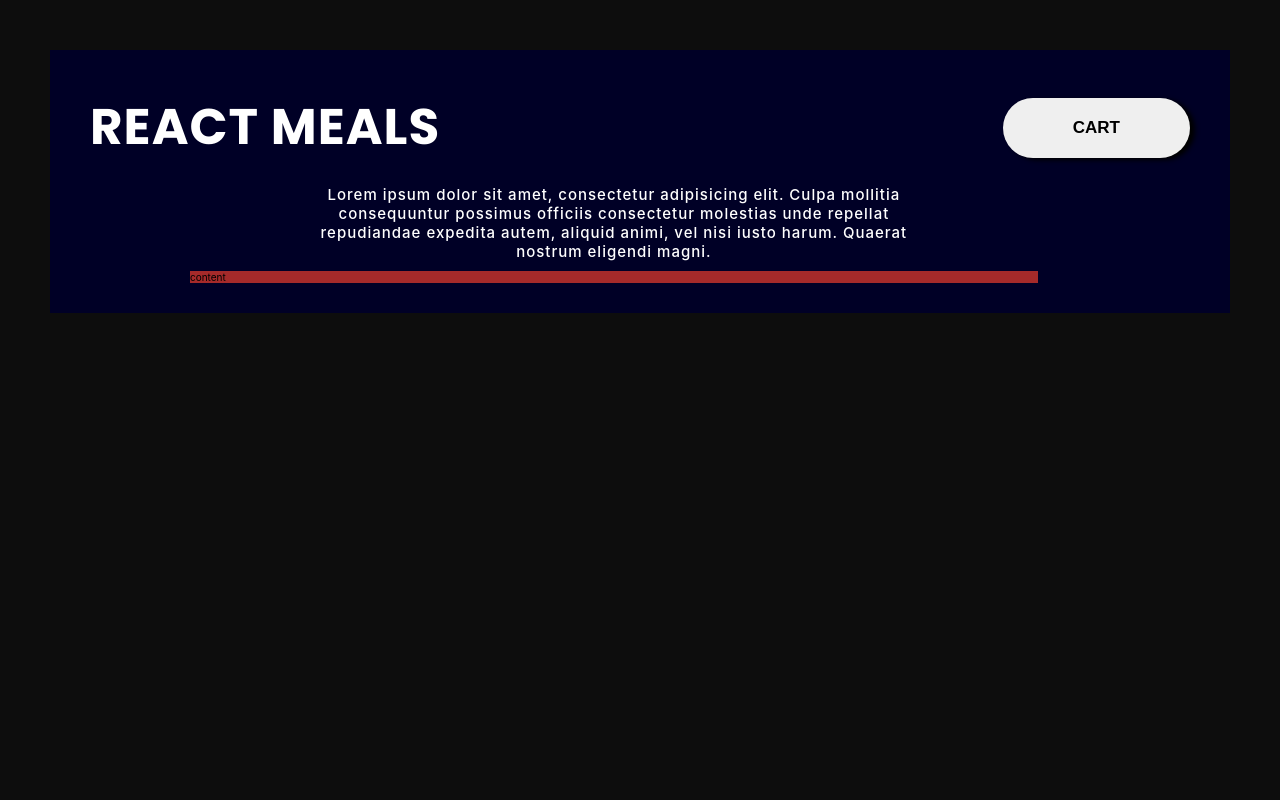
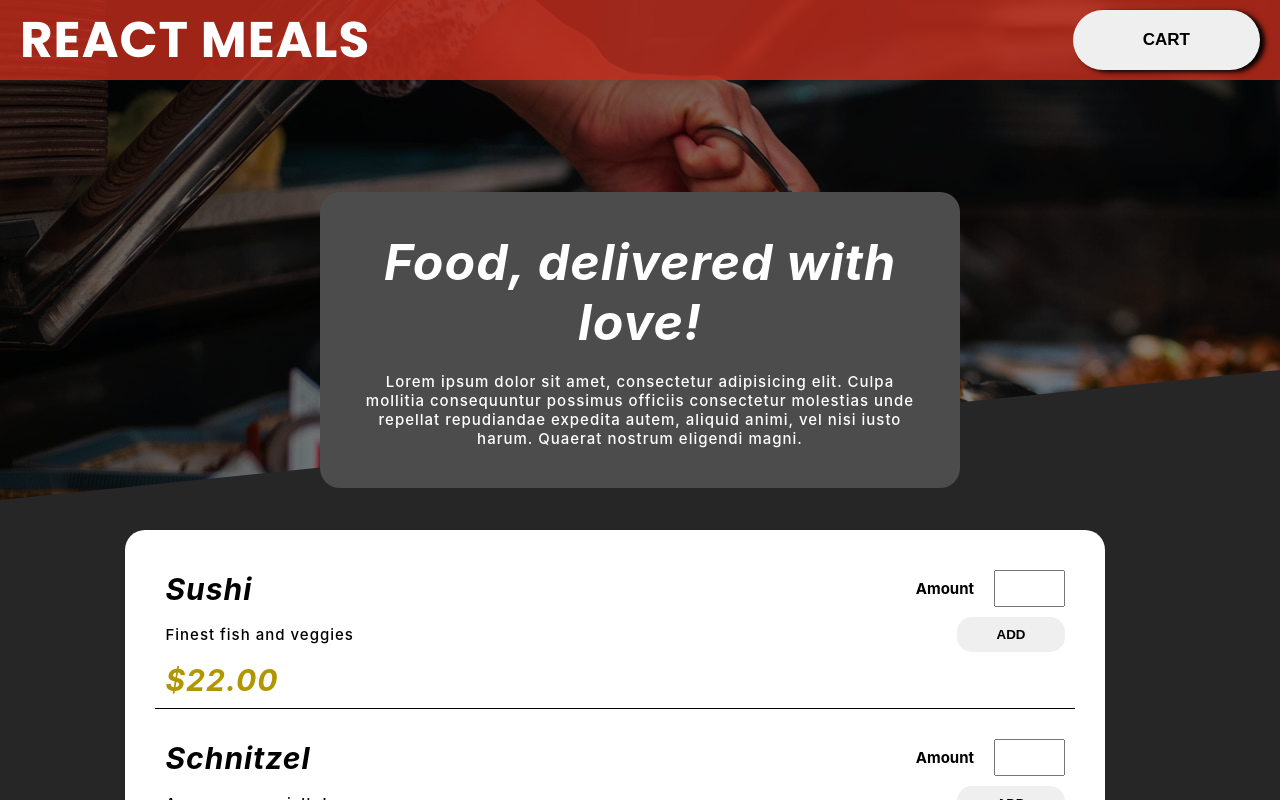
Before and after one commit to andreicastrodev/react-meals, a React (Create React App) app: page / in a window 1280 px wide. Shown: the top 800 px of the page. Built offline with nearby package versions, Linux system fonts and the light colour scheme.

Commit message:
implemented the overall design of the app, will have some final considerations on some of it.

```diff
--- a/src/App.css
+++ b/src/App.css
@@ -12,12 +12,10 @@ html {
 }
 
 body {
-  padding: 5rem;
-  background-color: #0d0d0d;
+  background-color: white;
 }
 
 .App {
-  padding: 3rem;
   display: grid;
   grid-template-rows: repeat(4, min-content);
   grid-template-columns:
@@ -25,24 +23,68 @@ body {
     [center-start] repeat(8, [col-start] minmax(min-content, 14rem) [col-end])
     [center-end] minmax(6rem, 1fr)
     [full-end];
-    background-color:#000026;
+  background-color: #262626;
 }
 
 .header {
-  padding: 1rem;
-  grid-column: 1 / -1;
+  padding: 2rem;
   display: flex;
   align-items: center;
   justify-content: space-between;
+  background-color: rgba(198, 45, 29, 0.8);
+  position: fixed;
+  top: 0;
+  bottom: 0;
+  width: 100%;
+  height: 10vh;
+  z-index: 50;
+}
 
+.landing {
+  grid-column: 1 / -1;
+}
+.main_image {
+  background-image: url("./images/bg-1.jpg");
+  object-fit: cover;
+  width: 100%;
+  height: 50rem;
+  z-index: 1;
+  clip-path: polygon(0 0, 100% 0, 100% 74%, 0% 100%);
+  filter: brightness(0.5);
 }
 
 .landingMessage {
-  padding: 1rem;
-  grid-column: col-start 2 / col-end 6;
+  padding: 4rem;
+  z-index: 10;
+  margin-top: 2rem;
+  width: 50%;
+  position: absolute;
+  top: 40%;
+  left: 50%;
+  transform: translate(-50%, -50%);
+  background-color: #4c4c4c;
+  border-radius: 2rem;
 }
 
 .content {
+  margin-top: 3rem;
   grid-column: col-start 1 / col-end 7;
-  background-color: brown;
+  background-color: white;
+  padding: 3rem;
+  display: flex;
+  flex-direction: column;
+  border-radius: 2rem;
+  animation: moveInBottom 1.5s;
 }
+
+@keyframes moveInBottom {
+  0% {
+    opacity: 0;
+    transform: translateY(3rem);
+  }
+
+  100% {
+    opacity: 1;
+    transform: translate(0);
+  }
+}
--- a/src/App.js
+++ b/src/App.js
@@ -1,17 +1,51 @@
 import Header from "./components/Header/Header.component";
 import LandingMessage from "./components/LandingMessage/LandingMessage";
+import CollectionItems from "./components/Collection-items/Collection-items.component";
 import "./App.css";
+import { useState } from "react";
 
 function App() {
+  const [foodItem, setFoodItem] = useState({
+    foods: [
+      {
+        title: "Sushi",
+        description: "Finest fish and veggies",
+        price: 22,
+        id: 1,
+        quantity: 0,
+      },
+      {
+        title: "Schnitzel",
+        description: "A german specialty!",
+        price: 44,
+        id: 2,
+        quantity: 0,
+      },
+      {
+        title: "Schnitzel",
+        description: "A german specialty!",
+        price: 44,
+        id: 3,
+        quantity: 0,
+      },
+    ],
+  });
+  const { foods } = foodItem;
   return (
     <div className="App">
       <div className="header">
         <Header />
       </div>
-      <div className="landingMessage">
-        <LandingMessage />
+      <div className="landing">
+        <div className="main_image"></div>
+        <div className="landingMessage">
+          <LandingMessage />
+        </div>
       </div>
-      <div className="content">content</div>
+
+      <div className="content">
+        <CollectionItems items={foods} />
+      </div>
     </div>
   );
 }
--- /dev/null
+++ b/src/components/Collection-item/Collection-item.component.jsx
@@ -0,0 +1,22 @@
+import React from "react";
+import styles from "./Collection-item.module.css";
+const CollectionItem = ({ title, price, description }) => (
+  <div className={styles.CollectionItem}>
+    <div className={styles.CollectionItem_title}>
+      <h2 className={styles.CollectionItem_name}>{title}</h2>
+      <div className={styles.CollectionItem_input}>
+        <h2>Amount</h2>
+        <input className={styles.CollectionItem_inputAmount} type="number" />
+      </div>
+    </div>
+    <div className={styles.CollectionItem_description}>
+      <p className={styles.CollectionItem_desc}>{description}</p>
+      <button className={styles.CollectionItem__button}>Add</button>
+    </div>
+    <div className={styles.CollectionItem_price}>
+      <h2 className={styles.CollectionItem__tag}>${price.toFixed(2)}</h2>
+    </div>
+  </div>
+);
+
+export default CollectionItem;
--- /dev/null
+++ b/src/components/Collection-item/Collection-item.module.css
@@ -0,0 +1,69 @@
+.CollectionItem {
+  display: flex;
+  flex-direction: column;
+  margin-bottom: 2rem;
+  border-bottom: 1px solid black;
+  padding: 1rem;
+}
+
+.CollectionItem_title {
+  display: flex;
+  align-items: center;
+  width: 100%;
+  justify-content: space-between;
+  margin-bottom: 1rem;
+}
+
+.CollectionItem_description {
+  display: flex;
+  align-items: center;
+  width: 100%;
+  justify-content: space-between;
+  margin-bottom: 1rem;
+}
+
+.CollectionItem_input {
+  display: flex;
+  gap: 2rem;
+  align-items: center;
+  justify-content: flex-end;
+}
+
+.CollectionItem_name {
+  font-size: 3rem;
+  letter-spacing: 1px;
+  font-style: italic;
+
+  color: black;
+}
+.CollectionItem_desc {
+  font-size: 1.5rem;
+  letter-spacing: 1px;
+  font-weight: 500;
+}
+
+.CollectionItem__tag {
+  font-size: 3rem;
+  letter-spacing: 1px;
+  font-style: italic;
+
+  color: #b29600;
+}
+
+.CollectionItem__button {
+  outline: none;
+  border: none;
+  cursor: pointer;
+  padding: 1rem 4rem;
+  font-weight: 700;
+  text-transform: uppercase;
+  border-radius: 15px;
+}
+
+.CollectionItem_inputAmount {
+  width: 20%;
+  font-weight: 500;
+  font-size: 2rem;
+  padding: 0.5rem;
+  text-align: center;
+}
--- /dev/null
+++ b/src/components/Collection-items/Collection-items.component.jsx
@@ -0,0 +1,19 @@
+import React from "react";
+import CollectionItem from "../Collection-item/Collection-item.component";
+import styles from "./Collection-items.module.css";
+const CollectionItems = ({ items }) => (
+  <React.Fragment>
+    <div className={styles.collectionItem}>
+      {items.map((item) => (
+        <CollectionItem
+          title={item.title}
+          price={item.price}
+          description={item.description}
+          key={item.id}
+        />
+      ))}
+    </div>
+  </React.Fragment>
+);
+
+export default CollectionItems;
--- /dev/null
+++ b/src/components/Collection-items/Collection-items.module.css
@@ -0,0 +1,4 @@
+.collectionItem{
+    display: flex;
+    flex-direction: column;
+}
--- a/src/components/LandingMessage/LandingMessage.jsx
+++ b/src/components/LandingMessage/LandingMessage.jsx
@@ -2,6 +2,10 @@ import React from "react";
 import styles from "./LandingMessage.module.css";
 const LandingMessage = () => (
   <React.Fragment>
+    <div className={styles.landingMessage_bg}>
+      <h1 className={styles.landingMessage_title}>
+        Food, delivered with love!
+      </h1>
       <p className={styles.landingMessage}>
         {" "}
         Lorem ipsum dolor sit amet, consectetur adipisicing elit. Culpa mollitia
@@ -9,6 +13,7 @@ const LandingMessage = () => (
         repudiandae expedita autem, aliquid animi, vel nisi iusto harum. Quaerat
         nostrum eligendi magni.
       </p>
+    </div>
   </React.Fragment>
 );
 
--- a/src/components/LandingMessage/LandingMessage.module.css
+++ b/src/components/LandingMessage/LandingMessage.module.css
@@ -5,3 +5,13 @@
   text-align: center;
   letter-spacing: 1px;
 }
+
+.landingMessage_title {
+  font-size: 5rem;
+  color: white;
+  font-weight: 700;
+  text-align: center;
+  letter-spacing: 1px;
+  font-style: italic;
+  margin-bottom: 2rem;
+}
```
Also changed, not shown: src/images/bg-1.jpg (added). Lines whose indentation alone changed are shown as unchanged.
